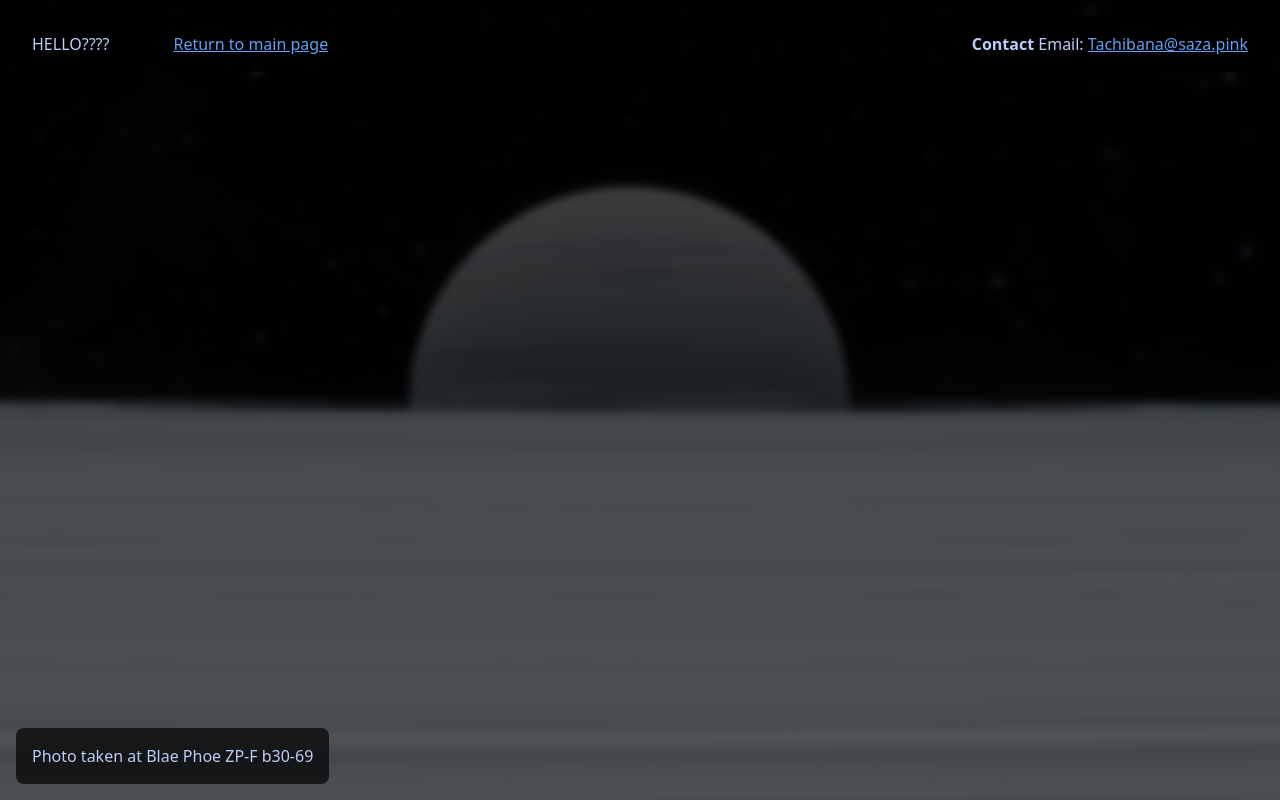
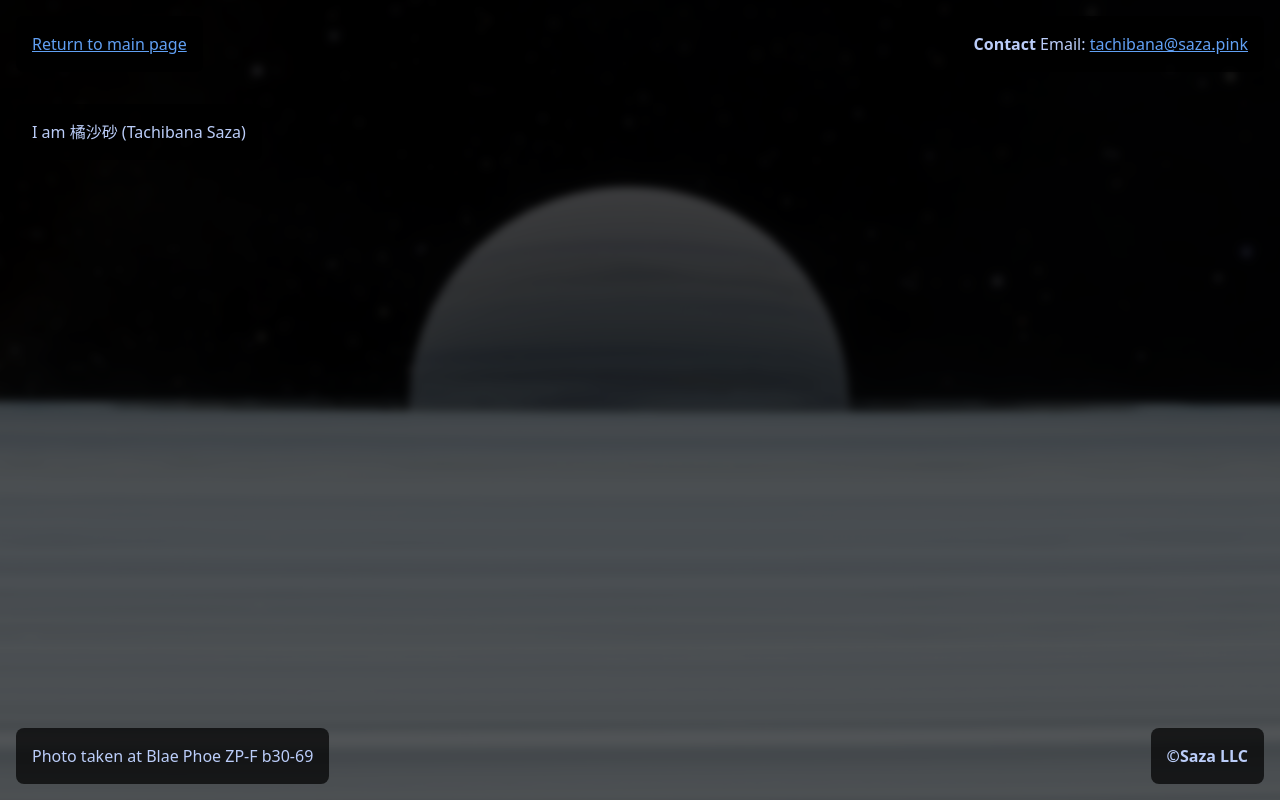
Before and after one commit to SazaGitHub/MeWebsite, a SvelteKit app: page /about in a window 1280 px wide. Built offline with nearby package versions, Linux system fonts and the light colour scheme.

Commit message:
Version 0.1

```diff
--- /dev/null
+++ b/src/lib/copyright.svelte
@@ -0,0 +1,18 @@
+<script lang="ts">
+    let { children, id = "" } = $props();
+</script>
+
+<div id={id ?? ""} class="card">
+    {@render children()}
+</div>
+
+<style>
+    .card {
+        display: inline-flex;
+        background-color: oklch(0 0 0 / 0.7);
+        display: inline-block;
+        margin: 1em;
+        padding: 1em;
+        border-radius: 0.5em;
+    }
+</style>
--- a/src/routes/+layout.svelte
+++ b/src/routes/+layout.svelte
@@ -20,13 +20,16 @@
 <div id = "pictureLocationFormat">
 	<div>
 		{@render children()}
-	</div>
+	</div> <div id="ffeetooter">
 	{#if backgroundImage}
 		<Card id="photoText">
 			Photo taken at {backgroundImage.filename}
 		</Card>
 	{/if}
-</div>
+	<Card id="realcopyright">
+		<strong>©Saza LLC</strong>
+	</Card>
+</div> </div>
 
 <!-- background image blur and settings -->
 <style>
@@ -61,4 +64,10 @@
 		display: inline;
 		width: fit-content;
 	}
+
+	#ffeetooter {
+		display: flex;
+		flex-direction: row;
+		justify-content: space-between;
+	}
 </style>
--- a/src/routes/about/+page.svelte
+++ b/src/routes/about/+page.svelte
@@ -3,14 +3,18 @@
 </script>
 
 <div class="縦揃え">
-	<Card>HELLO????</Card>
-
 	<Card>
 		<a class="link" href="/">Return to main page</a>
     </Card>
 
 	<Card id="contact">
-		<strong>Contact</strong> Email: <a href="mailto:tachibana@saza.pink">Tachibana@saza.pink</a>
+		<strong>Contact</strong> Email: <a href="mailto:tachibana@saza.pink">tachibana@saza.pink</a>
+	</Card>
+</div>
+
+<div>
+	<Card id="bio">
+		I am 橘沙砂 (Tachibana Saza)
 	</Card>
 </div>
 
@@ -23,4 +27,8 @@
 :global(#contact) {
 	margin-left: auto;
 }
+
+:global(#bio) {
+
+}
 </style>
```
